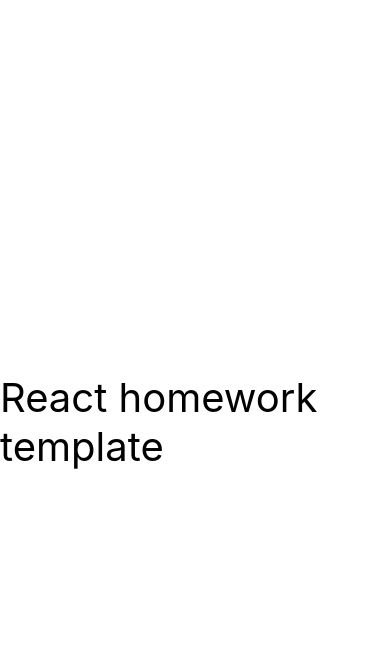
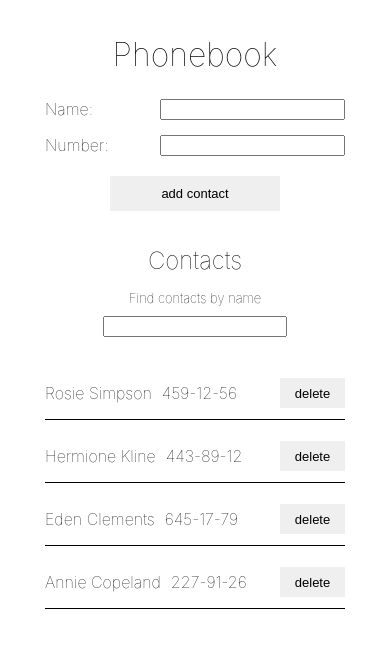
Before and after one commit to AngelikaGralewska/goit-react-hw-03-phonebook, a React (Create React App) app: page / in a window 390 px wide. Shown: the top 648 px of the page. Built offline with nearby package versions, Linux system fonts and the light colour scheme.

Commit message:
phonebook commit

```diff
--- a/package.json
+++ b/package.json
@@ -7,6 +7,7 @@
     "@testing-library/jest-dom": "^5.16.3",
     "@testing-library/react": "^12.1.4",
     "@testing-library/user-event": "^13.5.0",
+    "nanoid": "^4.0.0",
     "react": "^18.1.0",
     "react-dom": "^18.1.0",
     "react-scripts": "5.0.1",
--- a/src/components/App.jsx
+++ b/src/components/App.jsx
@@ -1,16 +1,83 @@
-export const App = () => {
-  return (
-    <div
-      style={{
-        height: '100vh',
-        display: 'flex',
-        justifyContent: 'center',
-        alignItems: 'center',
-        fontSize: 40,
-        color: '#010101'
-      }}
-    >
-      React homework template
-    </div>
-  );
-};
+import React, { Component } from 'react';
+import { nanoid } from 'nanoid';
+import style from './App.module.css';
+
+import { ContactForm } from './ContactForm/ContactForm';
+import { ContactsList } from './ContactsList/ContactsList';
+import { Filter } from './Filter/Filter';
+
+
+export class App extends Component {
+  state = {
+    contacts: [
+      { id: nanoid(), name: 'Rosie Simpson', number: '459-12-56' },
+      { id: nanoid(), name: 'Hermione Kline', number: '443-89-12' },
+      { id: nanoid(), name: 'Eden Clements', number: '645-17-79' },
+      { id: nanoid(), name: 'Annie Copeland', number: '227-91-26' },
+    ],
+    filter: '',
+    name: '',
+    number: ''
+  };
+
+
+  addContact = ({ name, number }) => {
+    const normalizedName = name.toLowerCase();
+
+    let addedContact = false;
+    this.state.contacts.forEach(element => {
+      if (element.name.toLowerCase() === normalizedName) {
+        addedContact = true;
+        alert(`${name} is already in contacts`);
+      }
+    });
+
+    if (addedContact) {
+      return;
+    }
+    const contact = {
+      id: nanoid(),
+      name: name,
+      number: number,
+    };
+
+    this.setState(prevState => ({
+      contacts: [...prevState.contacts, contact],
+    }));
+  };
+
+  changeFilter = event => {
+    this.setState({ filter: event.currentTarget.value });
+  };
+
+  getContacts = () => {
+    const { filter, contacts } = this.state;
+    const normalizedFilter = filter.toLowerCase();
+
+   return contacts.filter(contact =>
+   contact.name.toLowerCase().includes(normalizedFilter)
+    );
+ };
+
+  deleteContact = deleteItem => {
+    this.setState(prevState => ({
+      contacts: prevState.contacts.filter(contact => contact.id !== deleteItem),
+    }));
+  };
+
+
+  render() {
+    const { filter } = this.state;
+    const getContactItem = this.getContacts();
+
+    return (
+      <div className= {style.mainDiv} >
+        <h1 className={style.title}>Phonebook</h1>
+        <ContactForm onSubmit={this.addContact} />
+        <h2 className={style.title}>Contacts</h2>
+        <Filter value={filter} filterChange={this.changeFilter} />
+        <ContactsList contacts={getContactItem} deleteContact={this.deleteContact} />
+      </div>
+    );
+  }
+}
--- /dev/null
+++ b/src/components/App.module.css
@@ -0,0 +1,14 @@
+.title{
+    font-weight: lighter;
+    margin-bottom: 0;
+    margin-top: 35px;
+}
+
+.mainDiv{
+    display: flex;
+    justify-content: center;
+    align-items: center;
+    flex-direction: column;
+    font-size: 18;
+    color: '#010101';
+}
--- /dev/null
+++ b/src/components/ContactForm/ContactForm.jsx
@@ -0,0 +1,71 @@
+import React, { Component } from 'react';
+import style from './ContactForm.module.css';
+
+
+export class ContactForm extends Component {
+  state = {
+    name: '',
+    number: '',
+  };
+
+
+  // { name, value  } = target;
+
+  inputChange = name  => event =>{
+    const { target } = event;
+
+    this.setState({
+      [name]: target.value,
+    });
+  };
+
+  inputsSubmit = event => {
+    event.preventDefault();
+
+    const { onSubmit } = this.props;
+    onSubmit(this.state);
+
+    this.resetForm();
+  };
+
+  resetForm = () => {
+    this.setState(() => ({
+       name: '',
+       number: '',
+    }));
+  };
+
+  render() {
+    return (
+      <form className={style.phonebookInputs} onSubmit={this.inputsSubmit}>
+        <label className={style.phonebookInput}>
+        <h4 className={style.phonebookInputTitle}>Name:</h4>
+          <input
+            value={this.state.name}
+            onChange={this.inputChange('name')}
+            type="text"
+            name="name"
+            pattern="^[a-zA-Zа-яА-Я]+(([' -][a-zA-Zа-яА-Я ])?[a-zA-Zа-яА-Я]*)*$"
+            title="Name may contain only letters, apostrophe, dash and spaces. For example Adrian, Jacob Mercer, Charles de Batz de Castelmore d'Artagnan"
+            required
+          />
+        </label>
+        <label className={style.phonebookInput}>
+          <h4 className={style.phonebookInputTitle}>Number:</h4>
+          <input
+            value={this.state.number}
+            onChange={this.inputChange('number')}
+            type="tel"
+            name="number"
+            pattern="\+?\d{1,4}?[-.\s]?\(?\d{1,3}?\)?[-.\s]?\d{1,4}[-.\s]?\d{1,4}[-.\s]?\d{1,9}"
+            title="Phone number must be digits and can contain spaces, dashes, parentheses and can start with +"
+            required
+          />
+        </label>
+        <button type="submit" className={style.buttonAdd}>
+          add contact
+        </button>
+      </form>
+    );
+  }
+}
--- /dev/null
+++ b/src/components/ContactForm/ContactForm.module.css
@@ -0,0 +1,36 @@
+.phonebookInputs{
+    display: flex;
+    flex-direction: column;
+    gap: 15px;
+    align-items: center;
+    width: 300px;
+    font-weight:lighter;
+    padding-top: 25px;
+}
+
+.phonebookInput{
+    width: 300px;
+    display: flex;
+    justify-content: space-between;
+}
+
+.phonebookInputTitle{
+    font-weight:lighter;
+    margin: 0;
+}
+
+
+.buttonAdd{
+    border: none;
+    cursor: pointer;
+    font-size: small;
+    font-weight: lighter;
+    height: 35px;
+    width: 170px;
+    align-items: center;
+    margin-top: 5px;
+}
+
+.buttonAdd:hover{
+    scale: 110%;
+}
--- /dev/null
+++ b/src/components/ContactsList/ContactsList.jsx
@@ -0,0 +1,33 @@
+import PropTypes from 'prop-types';
+import style from './ContactsList.module.css';
+
+export const ContactsList = ({ contacts, deleteContact }) => (
+  <ul className={style.contactsList}>
+    {contacts.map(({ id, name, number }) => (
+      <li key={id} className={style.contactsListItem}>
+        <p>
+          <span className={style.contactsListName}>{name}</span>
+          <span className={style.contactsListName}>{number}</span>
+        </p>
+        <button
+          className={style.buttonDelete}
+          type="submit"
+          onClick={() => deleteContact(id)}
+        >
+          delete
+        </button>
+      </li>
+    ))}
+  </ul>
+);
+
+ContactsList.propTypes = {
+  contacts: PropTypes.arrayOf(
+        PropTypes.shape({
+            id: PropTypes.string.isRequired,
+            name: PropTypes.string.isRequired,
+            number: PropTypes.string.isRequired,
+        })
+  ),
+  deleteContact: PropTypes.func.isRequired,
+};
--- /dev/null
+++ b/src/components/ContactsList/ContactsList.module.css
@@ -0,0 +1,36 @@
+.contactsList{
+    list-style: none;
+    display: flex;
+    flex-direction: column;
+    width: 300px;
+    margin: 0;
+    padding-left: 0;
+}
+
+.contactsListItem{
+    display: inline-flex;
+    justify-content: space-between;
+    align-items: center;
+    margin-bottom: 10px;
+    border-bottom: 1px solid;
+}
+
+.contactsListName{
+    margin-right: 10px;
+    font-size:medium;
+    font-weight: lighter;
+}
+.buttonDelete{
+    border: none;
+    cursor: pointer;
+    font-size: small;
+    font-style: inherit;
+    font-weight: lighter;
+    height: 30px;
+    width: 65px;
+    align-items: center;
+}
+
+.buttonDelete:hover{
+    scale: 110%;
+}
--- /dev/null
+++ b/src/components/Filter/Filter.jsx
@@ -0,0 +1,22 @@
+import PropTypes from 'prop-types';
+import React from 'react';
+import style from './Filter.module.css';
+
+ export const Filter = ({ value, filterChange }) => (
+    <div>
+      <label className={style.filterLabel}>
+      Find contacts by name
+        <input
+          type="text"
+          value={value}
+          onChange={filterChange}
+          className={style.filterInput}
+        />
+      </label>
+    </div>
+  );
+
+  Filter.propTypes = {
+        value: PropTypes.string.isRequired,
+        filterChange: PropTypes.func.isRequired,
+  };
--- /dev/null
+++ b/src/components/Filter/Filter.module.css
@@ -0,0 +1,16 @@
+
+.filterLabel{
+    display: flex;
+    flex-direction: column;
+    padding-bottom: 30px;
+    padding-top: 15px;
+    font-size: small;
+    font-weight: lighter;
+    align-items: center;
+}
+
+.filterInput{
+    margin-top: 10px;
+    font-size: small;
+    font-weight: lighter;
+}
```
Also changed, not shown: 1 other file (tests, documents, lock files or other folders).
